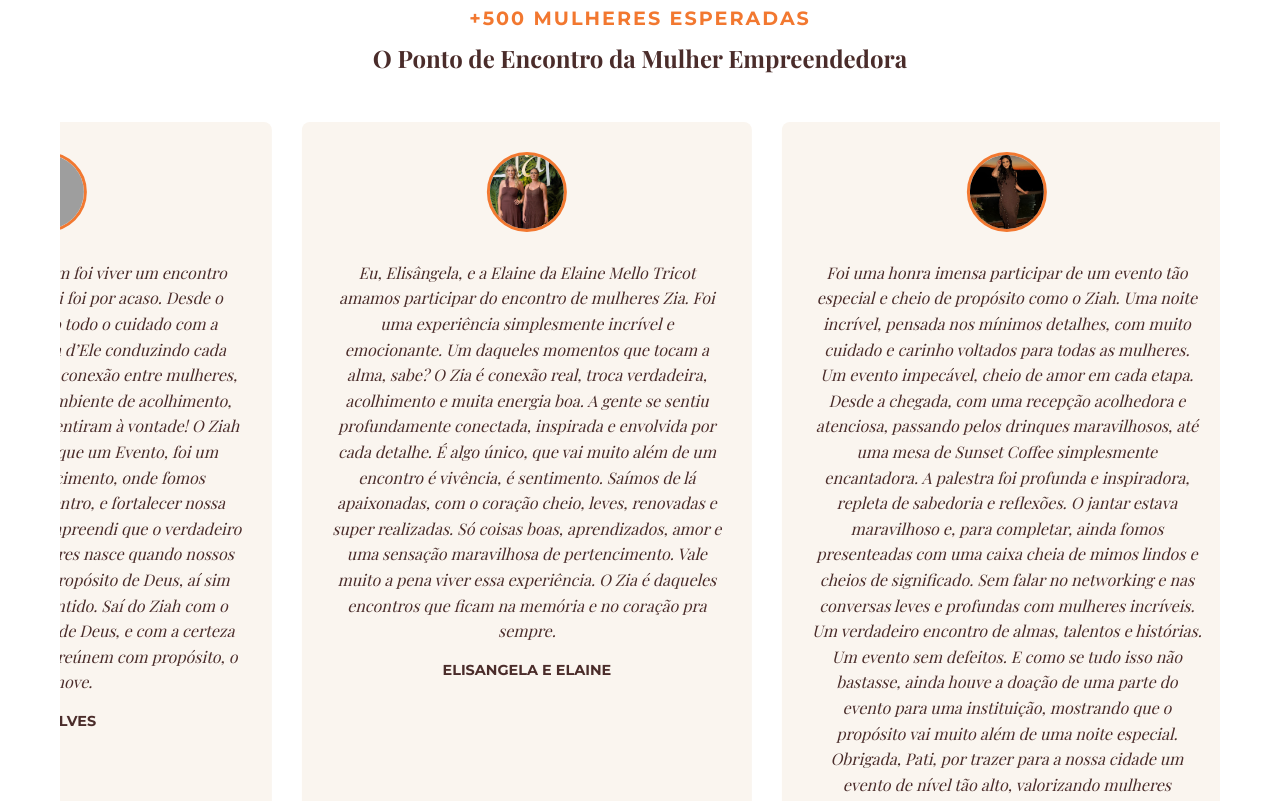
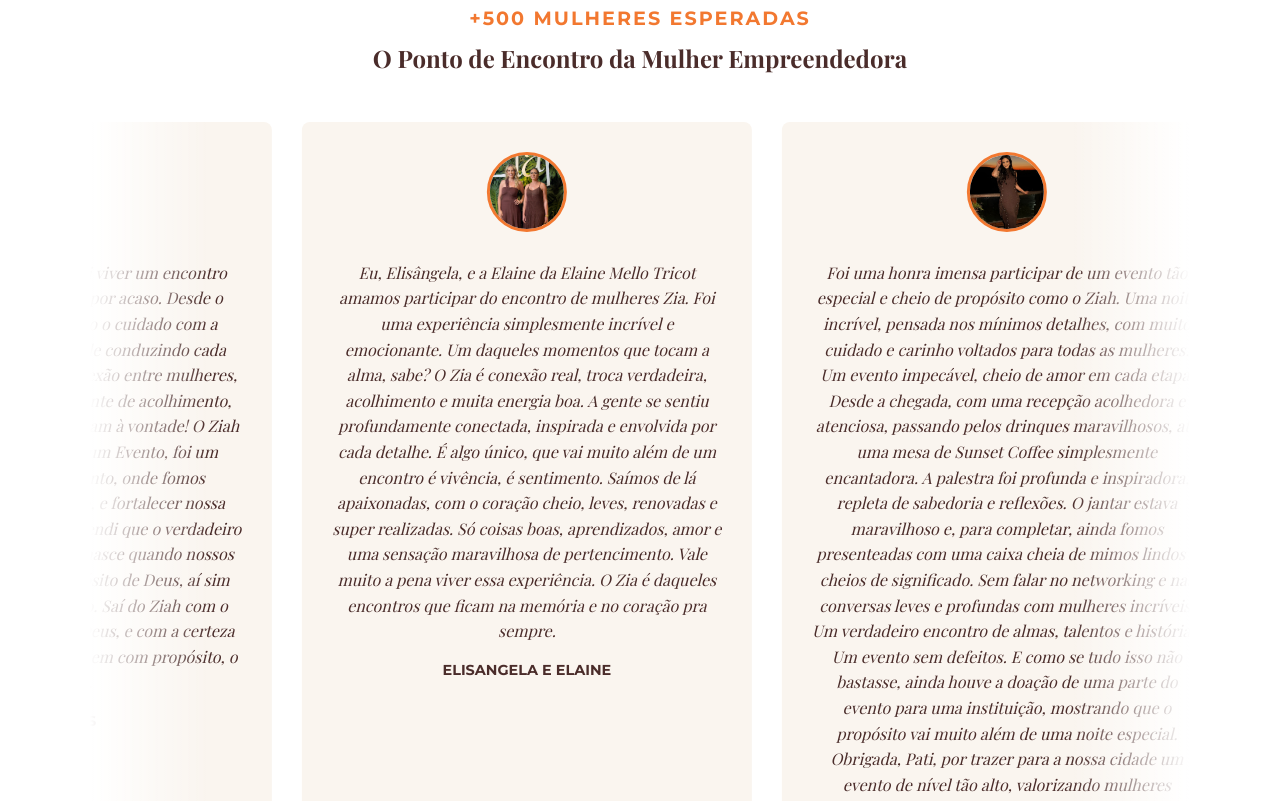
Before and after one commit to DaviOlicreate/Patricia-Miranda-Lista-ZIAH, a plain HTML site: page index.html in a window 1280 px wide. Shown: the part 1439-2240 px from the top of the page. Drawn offline with nearby package versions, Linux system fonts and the light colour scheme; grey boxes are pictures that could not be loaded; a web font is replaced by a local one.

```diff
--- a/index.html
+++ b/index.html
@@ -369,6 +369,29 @@
         .testimonial-looper {
             overflow: hidden;
             margin-top: 50px;
+            position: relative; /* Para posicionar os gradientes de fade */
+        }
+
+        /* Gradientes de fade nas laterais para um efeito suave */
+        .testimonial-looper::before,
+        .testimonial-looper::after {
+            content: '';
+            position: absolute;
+            top: 0;
+            bottom: 0;
+            width: 150px;
+            z-index: 2;
+            pointer-events: none;
+        }
+
+        .testimonial-looper::before {
+            left: 0;
+            background: linear-gradient(to right, var(--white) 20%, transparent 100%);
+        }
+
+        .testimonial-looper::after {
+            right: 0;
+            background: linear-gradient(to left, var(--white) 20%, transparent 100%);
         }
 
         /* A faixa que se move */
```
